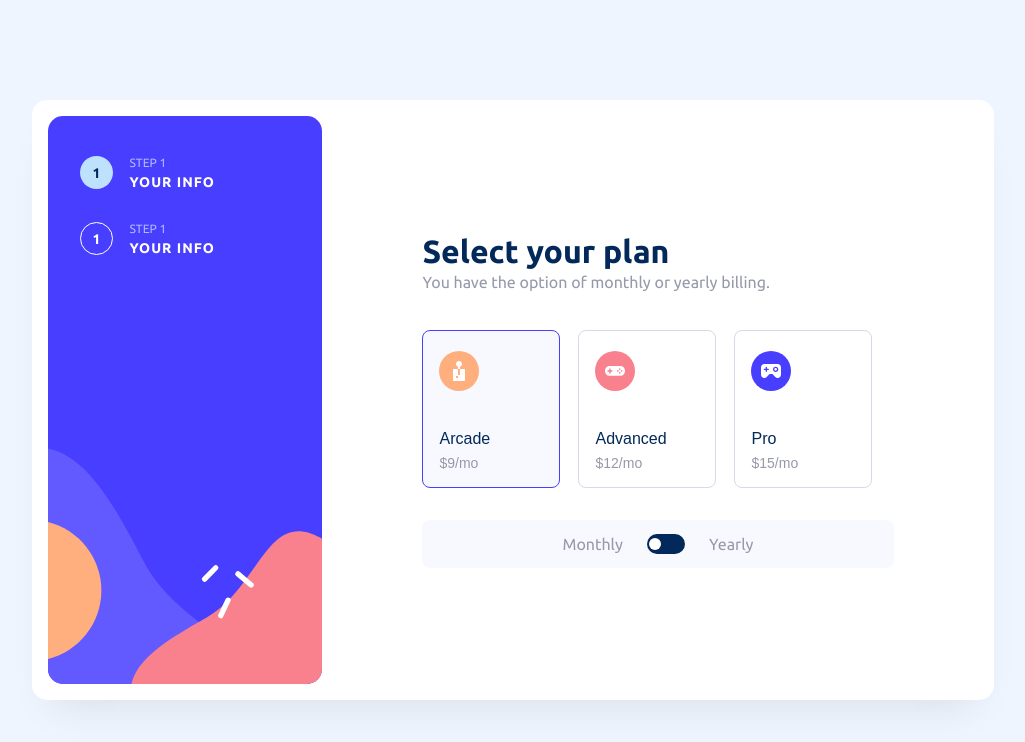
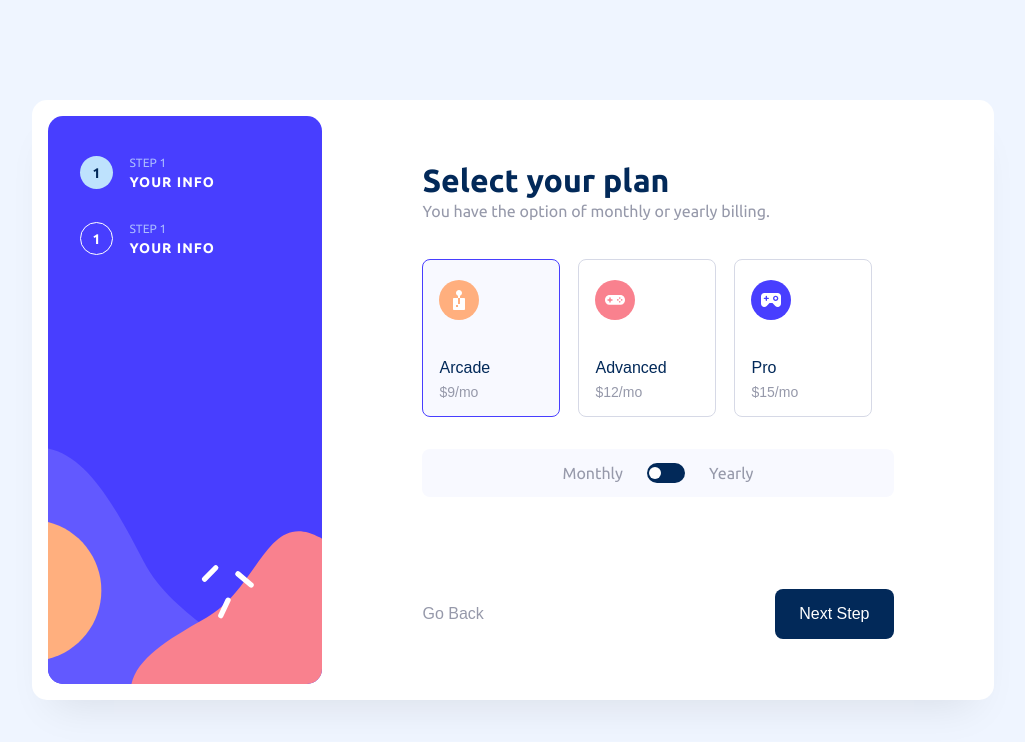
Before and after one commit to eddyzera/multi-step-form, a React (Vite) app: page /select-plan in a window 1280 px wide. Shown: the top 742 px of the page, without its empty margins (127-1152 px from the left). Built offline with nearby package versions, Linux system fonts and the light colour scheme.

Commit message:
refactor: take the value to switch input

```diff
--- a/src/components/FormSelectPlan/FormSelectPlan.module.scss
+++ b/src/components/FormSelectPlan/FormSelectPlan.module.scss
@@ -116,3 +116,22 @@
 .switchThumb[data-state='checked'] {
   transform: translateX(19px);
 }
+
+.submitContainer {
+  display: flex;
+  align-items: center;
+  justify-content: space-between;
+
+  margin-top: 92px;
+}
+
+.anchor {
+  cursor: pointer;
+  border: 0;
+  color: $gray-200;
+  font-style: normal;
+  font-weight: 500;
+  font-size: 16px;
+  line-height: 18px;
+  background-color: transparent;
+}
--- a/src/components/FormSelectPlan/FormSelectPlan.module.scss.d.ts
+++ b/src/components/FormSelectPlan/FormSelectPlan.module.scss.d.ts
@@ -9,5 +9,7 @@ declare const classNames: {
   readonly switchContainer: "switchContainer";
   readonly switchRoot: "switchRoot";
   readonly switchThumb: "switchThumb";
+  readonly submitContainer: "submitContainer";
+  readonly anchor: "anchor";
 };
 export = classNames;
--- a/src/components/FormSelectPlan/FormSelectPlan.tsx
+++ b/src/components/FormSelectPlan/FormSelectPlan.tsx
@@ -5,6 +5,7 @@ import { zodResolver } from '@hookform/resolvers/zod'
 import { z } from 'zod'
 import { useForm, Controller } from 'react-hook-form'
 import styles from './FormSelectPlan.module.scss'
+import { Button } from '../Button/Button'
 
 const createSelectPlanSchema = z.object({
   type: z.enum(['arcade', 'advanced', 'pro']),
@@ -15,15 +16,17 @@ type CreateSelectPlanFormData = z.infer<typeof createSelectPlanSchema>
 
 export const FormSelectPlan: React.FunctionComponent = () => {
 
-  const { handleSubmit, control } = useForm<CreateSelectPlanFormData>({
+  const { handleSubmit, control, formState: { errors } } = useForm<CreateSelectPlanFormData>({
     resolver: zodResolver(createSelectPlanSchema),
     defaultValues: {
-      type: 'arcade'
+      type: 'arcade',
+      switch: 'monthly'
     }
   })
 
   const handleCreatePlan = (data: CreateSelectPlanFormData) => {
     console.log(data)
+    console.log(errors)
   }
 
   return (
@@ -74,7 +77,9 @@ export const FormSelectPlan: React.FunctionComponent = () => {
                   <Switch.Root
                     className={styles.switchRoot}
                     id="choose"
-                    onCheckedChange={field.onChange}
+                    onCheckedChange={(checked) => {
+                      field.onChange(checked ? 'yearly' : 'monthly')
+                    }}
                     value={field.value}
                   >
                     <Switch.Thumb className={styles.switchThumb}  />
@@ -85,6 +90,10 @@ export const FormSelectPlan: React.FunctionComponent = () => {
           }}
         />
       </div>
+      <div className={styles.submitContainer}>
+        <button className={styles.anchor}>Go Back</button>
+        <Button label='Next Step' variant='blue' />
+      </div>
     </form>
   )
 }
```
